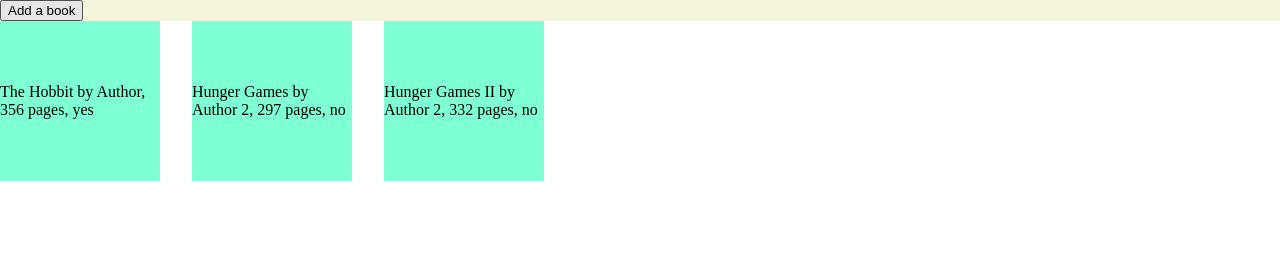
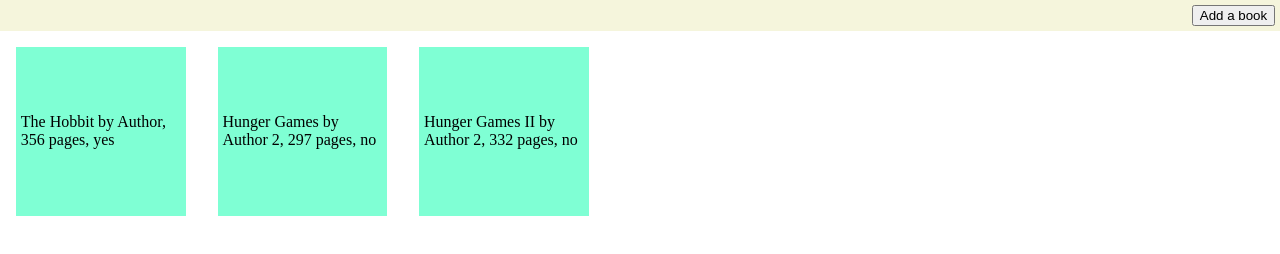
Before and after one commit to najib-r/library, a plain HTML site: page index.html in a window 1280 px wide. Drawn offline with Linux system fonts and the light colour scheme.

Commit message:
Add some styling

```diff
--- a/style.css
+++ b/style.css
@@ -9,6 +9,11 @@ header {
     background-color: beige;
     grid-column-start: 1;
     grid-column-end: 4;
+    padding: 0.3rem;
+}
+
+button {
+    float: right;
 }
 
 .main {
@@ -16,6 +21,7 @@ header {
     grid-column-end: 4;
     display: flex;
     gap: 2rem;
+    padding: 1rem;
 }
 
 .card {
@@ -25,4 +31,5 @@ header {
     display: flex;
     justify-content: center;
     align-items: center;
+    padding: 0.3rem;
 }
```
